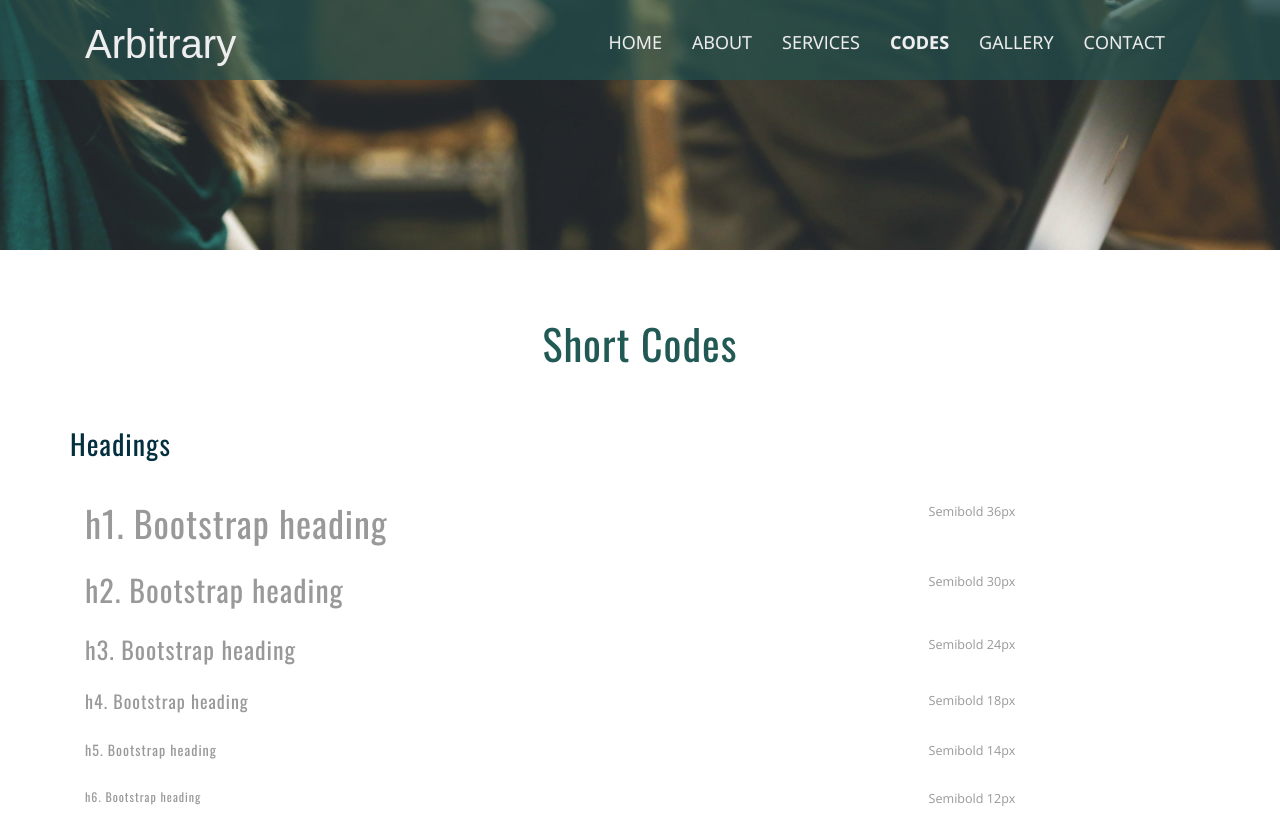
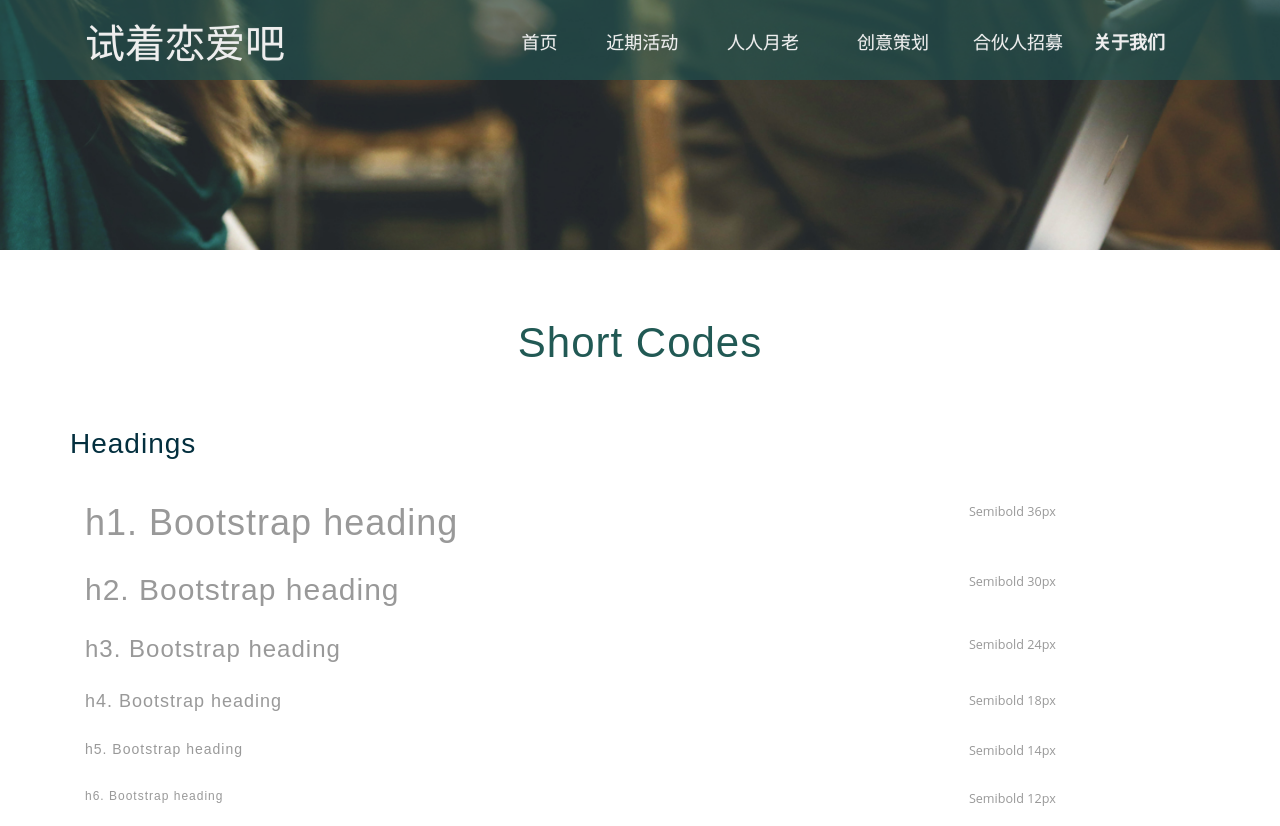
Before and after one commit to keven01/love, a plain HTML site: page codes.html in a window 1280 px wide. Shown: the top 826 px of the page. Drawn offline with nearby package versions, Linux system fonts and the light colour scheme; a web font is replaced by a local one.

Commit message:
changes about/codes

```diff
--- a/codes.html
+++ b/codes.html
@@ -1,8 +1,7 @@
 <!DOCTYPE html>
 <html>
 <head>
-<title>Codes</title>
-<!-- For-Mobile-Apps -->
+<title>join us</title>
 <meta name="viewport" content="width=device-width, initial-scale=1">
 <meta http-equiv="Content-Type" content="text/html; charset=utf-8" />
 <meta name="keywords" content="" />
@@ -12,15 +11,16 @@
 <link rel="stylesheet" href="css/bootstrap.min.css" type="text/css" media="all"/>
 <link rel="stylesheet" href="css/style.css" type="text/css" media="all" />
 <link rel="stylesheet" href="css/flexslider.css" type="text/css" media="screen" />
+<link href="css/font-awesome.min.css" rel="stylesheet" type="text/css" media="all" />
 <!-- //Custom-Stylesheet-Links -->
 <!-- Web-Fonts -->
-<link href='http://fonts.googleapis.com/css?family=Hammersmith+One' rel='stylesheet' type='text/css'>
+<!--<link href='http://fonts.googleapis.com/css?family=Hammersmith+One' rel='stylesheet' type='text/css'>
 <link href='http://fonts.googleapis.com/css?family=Open+Sans:400,300,600,700' rel='stylesheet' type='text/css'>
-<link href='http://fonts.googleapis.com/css?family=Oswald:400,700,300' rel='stylesheet' type='text/css'>
+<link href='http://fonts.googleapis.com/css?family=Oswald:400,700,300' rel='stylesheet' type='text/css'>-->
 <!-- //Web-Fonts -->
 <script type="text/javascript" src="js/jquery.min.js"></script>
 <script type="text/javascript" src="js/bootstrap.min.js"></script>
-<script type="text/javascript" src="http://tajs.qq.com/stats?sId=59937794" charset="UTF-8"></script>
+<!--<script type="text/javascript" src="http://tajs.qq.com/stats?sId=59937794" charset="UTF-8"></script>-->
 <!--gallery-->
 </head>
 <body>
@@ -40,17 +40,17 @@
 					<span class="icon-bar"></span>
 					<span class="icon-bar"></span>
 				</button>
-				<a class="navbar-brand" href="index.html">Arbitrary</a>
+				<a class="navbar-brand" href="index.html">试着恋爱吧</a>
 			</div>
 
 			<div class="navbar-collapse collapse hover-effect" id="navbar">
 				<ul>
-					<li><a href="index.html"><span data-hover="HOME">HOME</span></a></li>
-					<li><a href="about.html"><span data-hover="ABOUT">ABOUT</span></a></li>
-					<li><a href="services.html"><span data-hover="SERVICES">SERVICES</span></a></li>
-					<li><a href="codes.html" class="active">CODES</a></li>
-					<li><a href="gallery.html"><span data-hover="GALLERY">GALLERY</span></a></li>
-					<li><a href="contact.html"><span data-hover="CONTACT">CONTACT</span></a></li>
+					<li><a href="index.html"><span data-hover="HOME">&nbsp&nbsp  首页&nbsp&nbsp   </span></a></li>
+					<li><a href="#contact.html"><span data-hover="ACTIVITY">  &nbsp&nbsp近期活动&nbsp&nbsp   </span></a></li>
+					<li><a href="#gallery.html"><span data-hover="MATCHMAKER"> &nbsp&nbsp人人月老&nbsp&nbsp&nbsp  </span></a></li>
+					<li><a href="#services.html"><span data-hover="CREATIVE">&nbsp&nbsp 创意策划 &nbsp&nbsp</span></a></li>
+					<li><a href="#codes.html"><span data-hover="PARTNER">合伙人招募</span></a></li>
+					<li><a href="about.html" class="active">关于我们</a></li>
 				</ul>
 			</div>
 
```
Also changed, not shown: about.html (+7 -7 lines).
